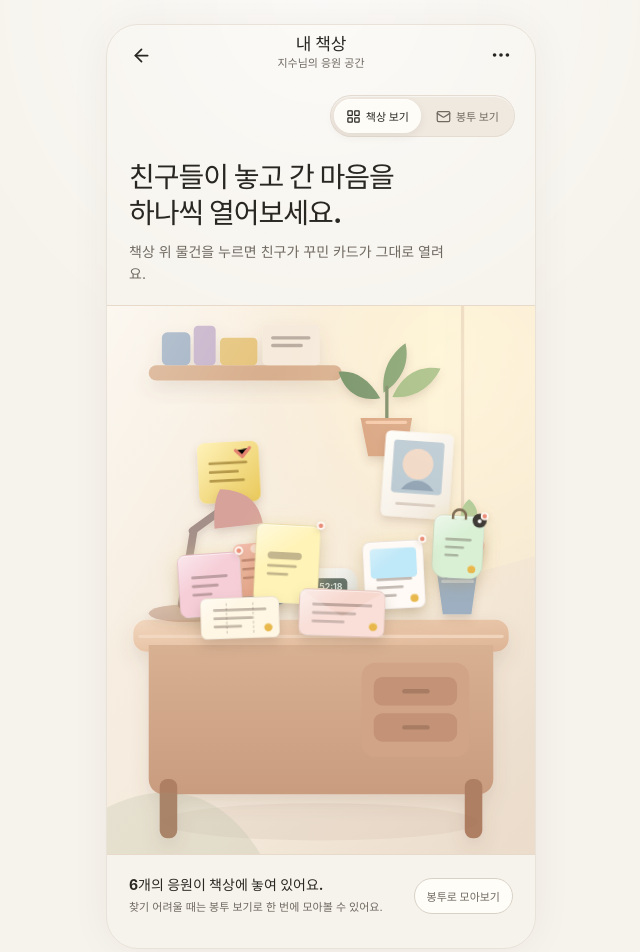
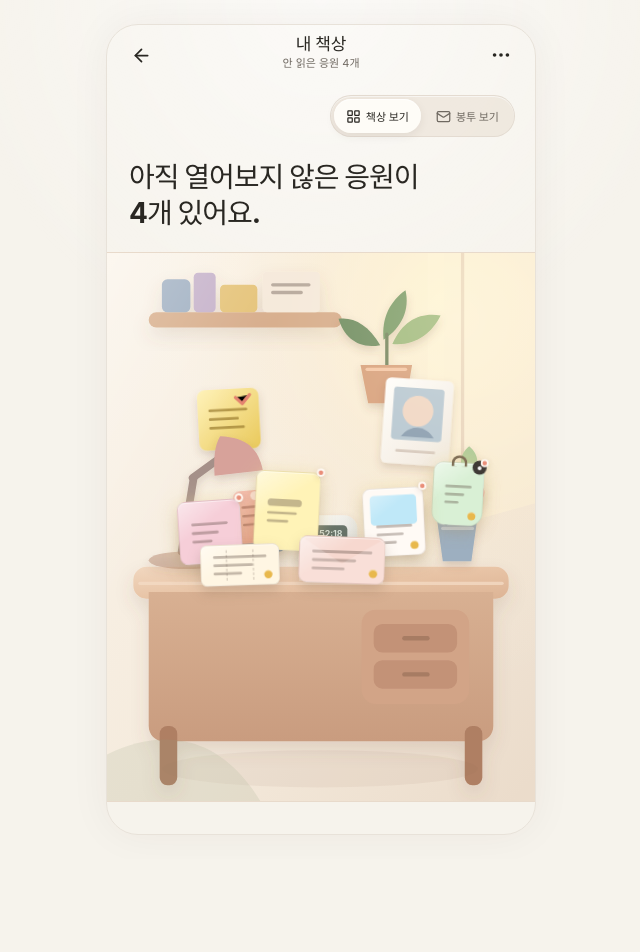
Before and after one commit to Likelion-Yonsei-14th/14-DEMODAY-FRONTEND-CHAK, a React (Vite) app: page /prototype/my/desk in a window 1280 px wide. Shown: the top 952 px of the page, without its empty margins (319-959 px from the left). After the commit the page ends 859 px from the top, so only its background shows below. Built offline with nearby package versions, Linux system fonts and the light colour scheme; a web font is replaced by a local one.

Commit message:
feat: make owner desk center unread discovery

```diff
--- a/src/features/owner/OwnerDeskPage.tsx
+++ b/src/features/owner/OwnerDeskPage.tsx
@@ -18,6 +18,7 @@ export function OwnerDeskPage() {
   const { showToast } = useFeedback()
   const currentDesk = usePrototypeStore((state) => state.currentDesk)
   const storedMessages = usePrototypeStore((state) => state.messages)
+  const readMessageIds = usePrototypeStore((state) => state.readMessageIds)
   const [openingMessageId, setOpeningMessageId] = useState<string | null>(null)
 
   const messages = useMemo(
@@ -28,6 +29,20 @@ export function OwnerDeskPage() {
     () => [...seededDeskObjects, ...currentDesk.objects],
     [currentDesk.objects],
   )
+  const unreadCount = useMemo(() => {
+    const messageById = new Map(
+      messages.map((message) => [message.id, message]),
+    )
+
+    return objects.filter((object) => {
+      const message = messageById.get(object.messageId)
+      return (
+        message &&
+        message.status !== 'read' &&
+        !readMessageIds.includes(object.messageId)
+      )
+    }).length
+  }, [messages, objects, readMessageIds])
 
   const openObject = (messageId: string) => {
     if (openingMessageId) return
@@ -47,7 +62,11 @@ export function OwnerDeskPage() {
       appBar={
         <AppBar
           title="내 책상"
-          subtitle="지수님의 응원 공간"
+          subtitle={
+            unreadCount > 0
+              ? `안 읽은 응원 ${unreadCount}개`
+              : '모든 응원을 확인했어요'
+          }
           transparent
           leading={
             <IconButton
@@ -75,13 +94,20 @@ export function OwnerDeskPage() {
 
         <section className="owner-desk__intro">
           <h2>
-            친구들이 놓고 간 마음을
-            <br />
-            하나씩 열어보세요.
+            {unreadCount > 0 ? (
+              <>
+                아직 열어보지 않은 응원이
+                <br />
+                {unreadCount}개 있어요.
+              </>
+            ) : (
+              <>
+                친구들이 남긴 응원을
+                <br />
+                모두 열어봤어요.
+              </>
+            )}
           </h2>
-          <p>
-            책상 위 물건을 누르면 친구가 꾸민 카드가 그대로 열려요.
-          </p>
         </section>
 
         <div
@@ -96,22 +122,10 @@ export function OwnerDeskPage() {
             messages={messages}
             onObjectClick={openObject}
             openingMessageId={openingMessageId}
+            readMessageIds={readMessageIds}
           />
         </div>
 
-        <section className="owner-desk__summary">
-          <div>
-            <strong>{objects.length}개의 응원이 책상에 놓여 있어요.</strong>
-            <span>찾기 어려울 때는 봉투 보기로 한 번에 모아볼 수 있어요.</span>
-          </div>
-          <button
-            type="button"
-            className="owner-desk__mail-link"
-            onClick={() => navigate('/prototype/my/desk/cards')}
-          >
-            봉투로 모아보기
-          </button>
-        </section>
       </main>
     </AppShell>
   )
```
